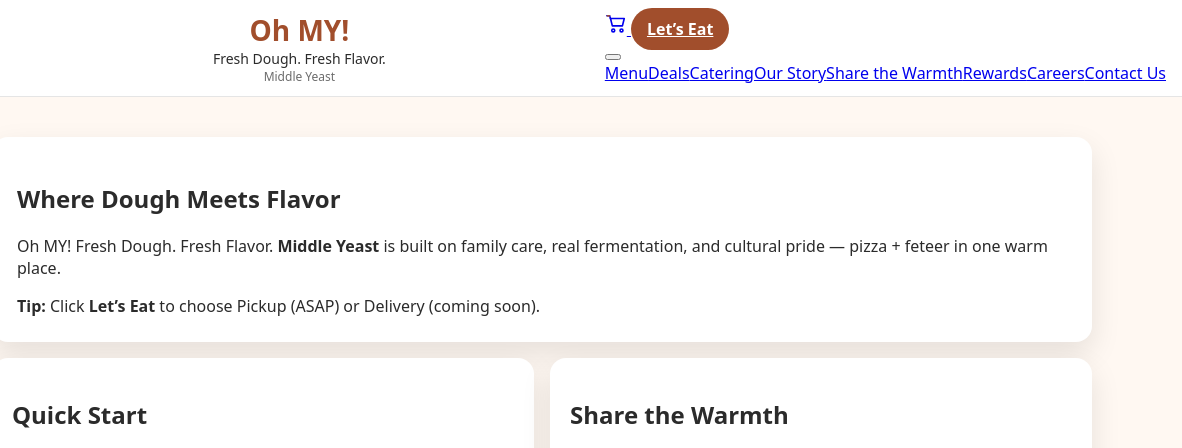
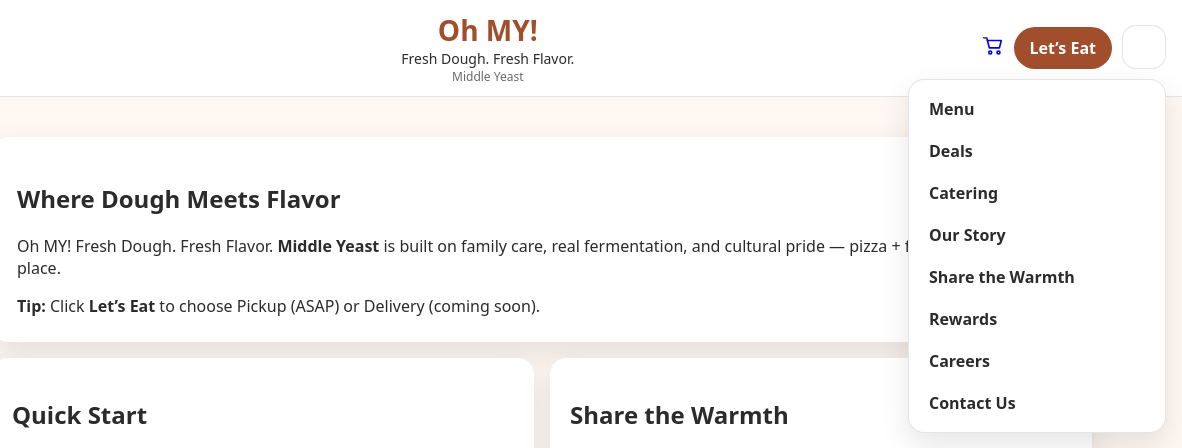
Before and after one commit to minawgeorge89-prog/MY, a plain HTML site: page index.html in a window 1280 px wide. Both pictures are taken after a click on the button "Open menu". Shown: the top 448 px of the page, 98-1280 px from the left. Drawn offline with Linux system fonts and the light colour scheme.

Commit message:
Add styles for right side header and dropdown menu

```diff
--- a/style.css
+++ b/style.css
@@ -120,3 +120,63 @@
   margin-top:30px;
   color:var(--muted);
 }
+/* ===== RIGHT SIDE HEADER FIX + DROPDOWN MENU ===== */
+
+/* Make the right side align nicely */
+.brand-right{
+  display:flex;
+  align-items:center;
+  gap: 10px;
+  justify-content:flex-end;
+}
+
+/* Hide the dropdown links until menu button is clicked */
+.dropdown{
+  position: relative;
+}
+
+.dropdown-menu{
+  position:absolute;
+  right:0;
+  top: 54px;
+  width: 240px;
+  background: white;
+  border: 1px solid var(--border);
+  border-radius: 16px;
+  box-shadow: var(--shadow);
+  padding: 8px;
+  display:none;             /* ✅ hides links */
+  z-index: 999;
+}
+
+.dropdown-menu.show{
+  display:block;            /* ✅ shows when clicked */
+}
+
+.dropdown-menu a{
+  display:block;
+  padding: 10px 12px;
+  border-radius: 12px;
+  font-weight: 700;
+  text-decoration:none;
+  color: var(--text);
+}
+
+.dropdown-menu a:hover{
+  background: rgba(161,78,44,0.12);
+}
+
+/* Style the menu icon button */
+#menuBtn{
+  border: 1px solid var(--border);
+  background: white;
+  border-radius: 14px;
+  width: 44px;
+  height: 44px;
+  cursor:pointer;
+}
+
+/* Remove ugly default link underline in header area */
+.header a{
+  text-decoration:none;
+}
```
